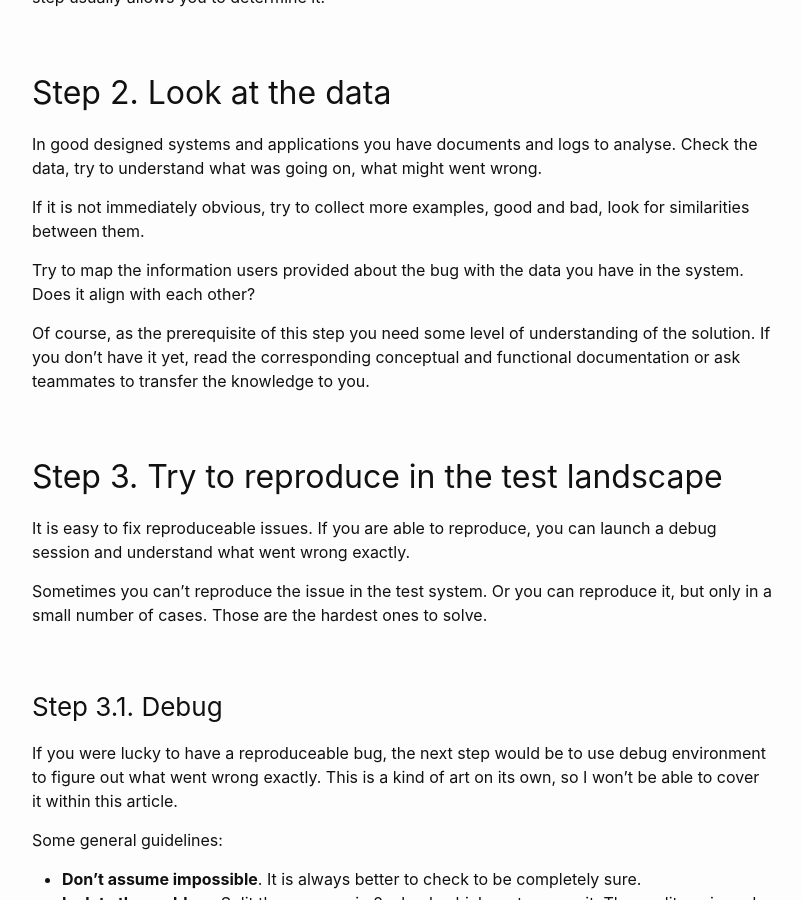
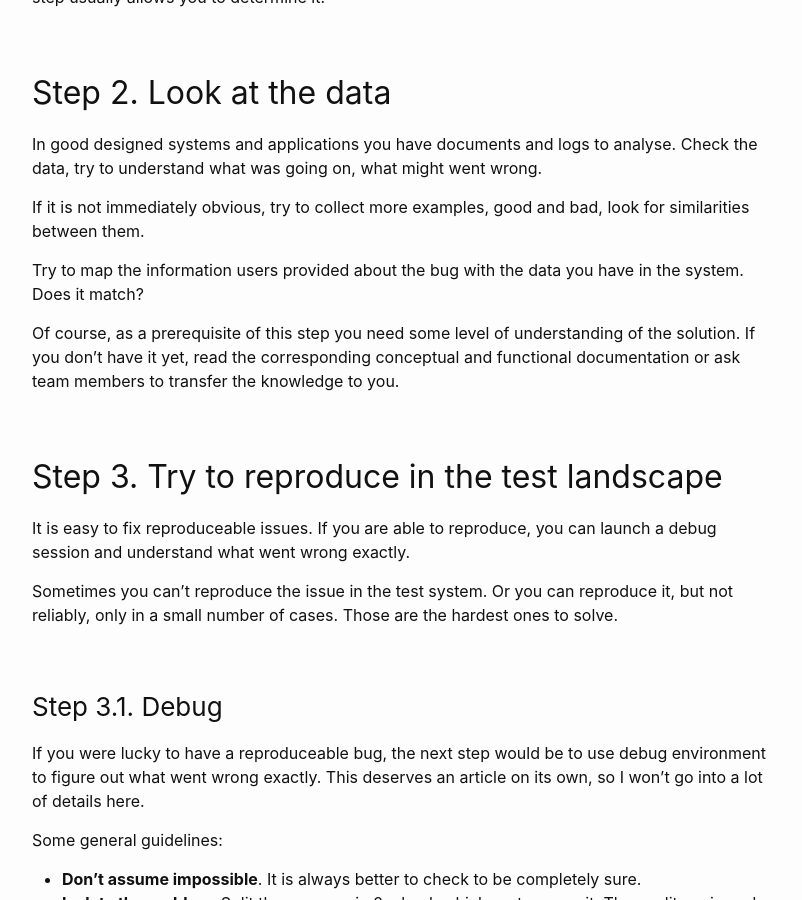
Before and after one commit to kh4rit/kharit.blog, a Jekyll site: the page built from _posts/support/2022-04-15-how-to-solve-bugs-part-1.md, in a window 1280 px wide and 900 px high, scrolled down 566 px. Shown: the whole window, without its empty margins (238-1040 px from the left). Built offline with Jekyll 4.4.1, drawn with Linux system fonts in a browser that asks for light colours; some of the changed text lies outside the part shown.

Commit message:
fixed typos

```diff
--- a/_posts/support/2022-04-15-how-to-solve-bugs-part-1.md
+++ b/_posts/support/2022-04-15-how-to-solve-bugs-part-1.md
@@ -34,12 +34,12 @@ If it is not immediately obvious, try to collect more examples, good and bad,
 look for similarities between them.
 
 Try to map the information users provided about the bug with the data you have
-in the system. Does it align with each other?
+in the system. Does it match?
 
-Of course, as the prerequisite of this step you need some level of
-understanding of the solution. If you don't have it yet, read the corresponding
-conceptual and functional documentation or ask teammates to transfer the
-knowledge to you.
+Of course, as a prerequisite of this step you need some level of understanding
+of the solution. If you don't have it yet, read the corresponding conceptual
+and functional documentation or ask team members to transfer the knowledge to
+you.
 
 ## Step 3. Try to reproduce in the test landscape
 
@@ -47,14 +47,14 @@ It is easy to fix reproduceable issues. If you are able to reproduce, you can
 launch a debug session and understand what went wrong exactly.
 
 Sometimes you can't reproduce the issue in the test system. Or you can
-reproduce it, but only in a small number of cases. Those are the hardest ones
-to solve.
+reproduce it, but not reliably, only in a small number of cases. Those are the
+hardest ones to solve.
 
 ### Step 3.1. Debug
 
 If you were lucky to have a reproduceable bug, the next step would be to use
-debug environment to figure out what went wrong exactly. This is a kind of art
-on its own, so I won't be able to cover it within this article.
+debug environment to figure out what went wrong exactly. This deserves an
+article on its own, so I won't go into a lot of details here.
 
 Some general guidelines:
 - **Don't assume impossible**. It is always better to check to be completely sure.
```
Also changed, not shown: other parts of _posts/support/2022-04-15-how-to-solve-bugs-part-1.md (+1 -1 lines), browserconfig.xml (+6 -6 lines).
